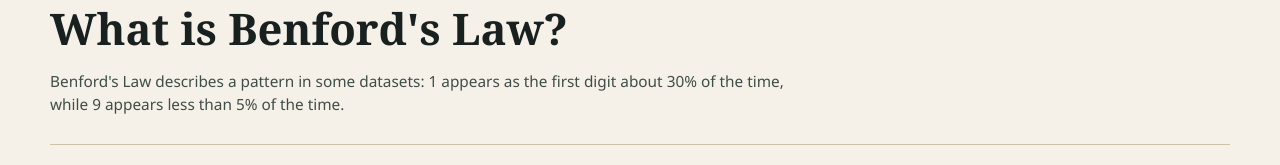
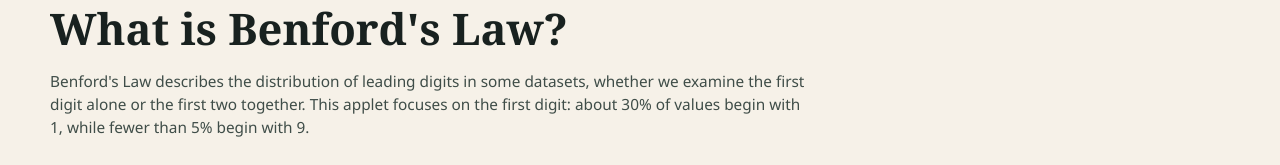
Before and after one commit to govindgnair23/benford-distribution, a React (Vite) app: page / in a window 1280 px wide. Shown: the part 219-384 px from the top of the page. Built offline with nearby package versions, Linux system fonts and the light colour scheme.

Commit message:
Minor updates

```diff
--- a/src/components/SimulationLab.tsx
+++ b/src/components/SimulationLab.tsx
@@ -7,9 +7,7 @@ export function SimulationLab() {
       <div className="lab-header">
         <h2 id="lab-title">Why it happens</h2>
         <p>
-          “How it works” established that nearly uniform fractional logs give
-          Benford probabilities. Here we illustrate how values spanning many orders
-          of magnitude can produce nearly uniform fractional logs.
+          “How it works” established that Benford probabilities arise when the fractional parts of logarithms are uniformly distributed, and noted that this condition is often met when values span multiple orders of magnitude. Here, we explain why spanning many orders of magnitude helps produce this uniformity.
         </p>
       </div>
 
--- a/src/components/WhatIsBenfordPage.tsx
+++ b/src/components/WhatIsBenfordPage.tsx
@@ -30,9 +30,10 @@ export function WhatIsBenfordPage() {
       <div className="intro-band">
         <h2 id="what-title">What is Benford's Law?</h2>
         <p>
-          Benford's Law describes a pattern in some datasets: 1 appears as the
-          first digit about 30% of the time, while 9 appears less than 5% of
-          the time.
+          Benford's Law describes the distribution of leading digits in some
+          datasets, whether we examine the first digit alone or the first two
+          together. This applet focuses on the first digit: about 30% of values
+          begin with 1, while fewer than 5% begin with 9.
         </p>
       </div>
 
```
Also changed, not shown: 2 other files (tests, documents, lock files or other folders).
